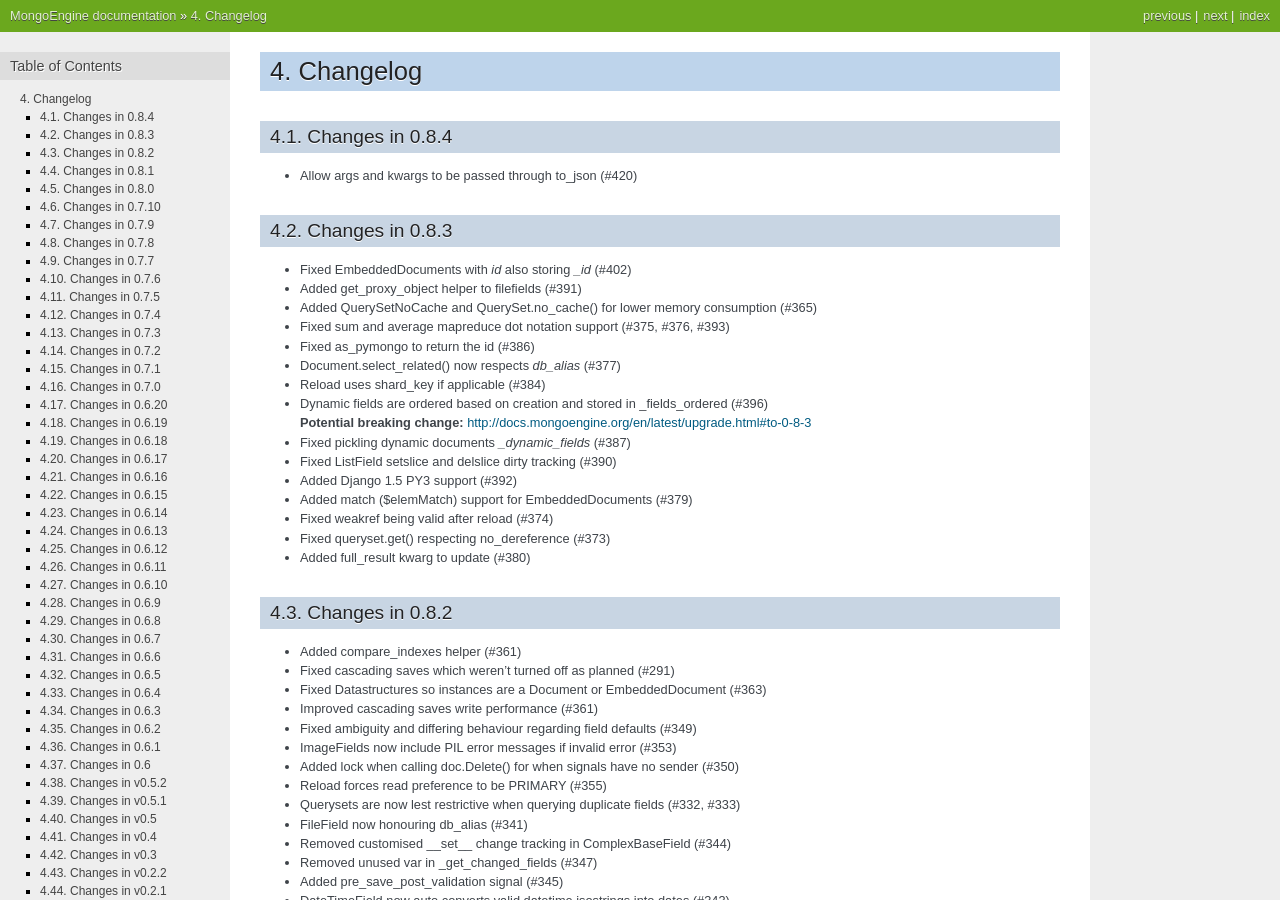
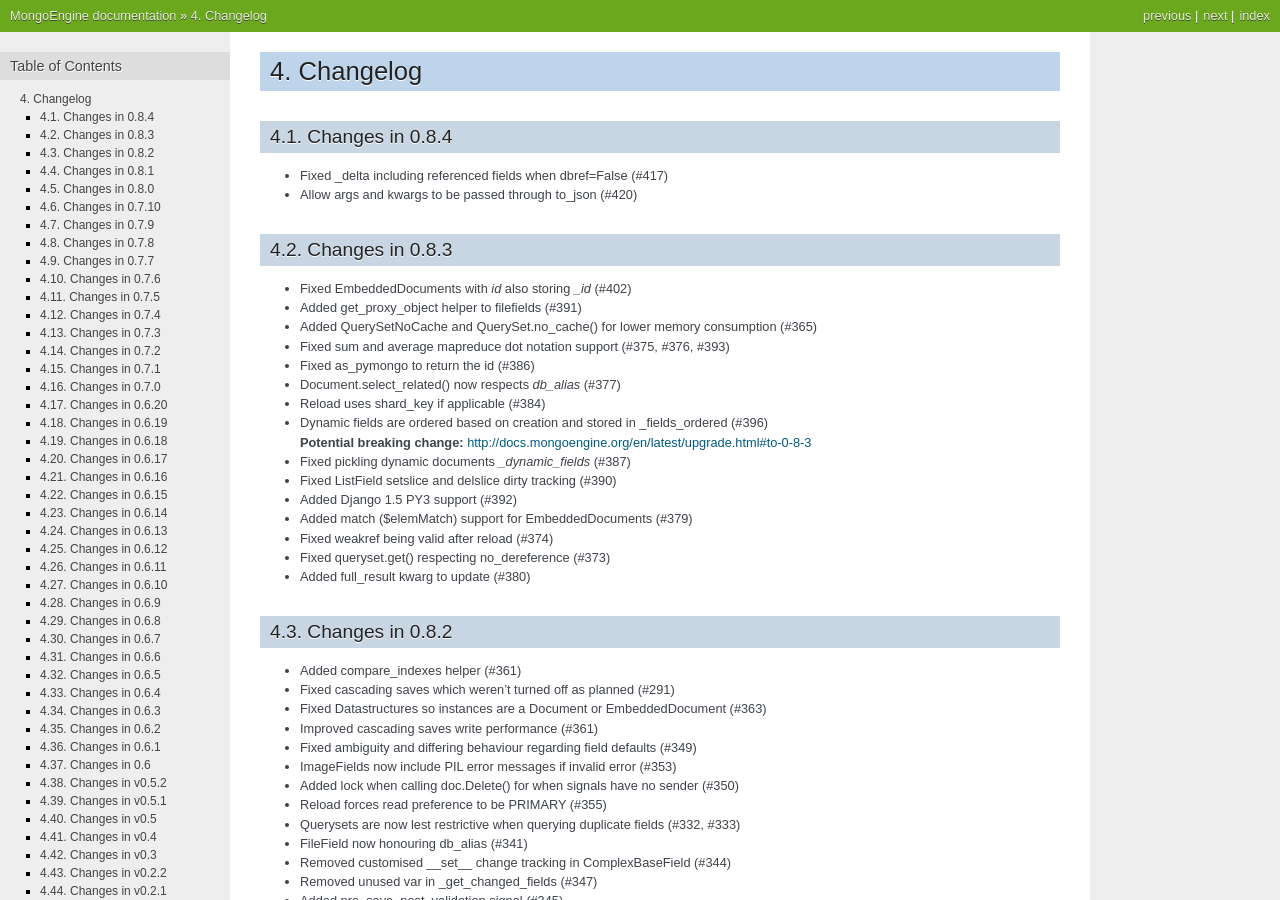
Before and after one commit to MongoEngine/mongoengine, a Sphinx documentation site: the page built from docs/changelog.rst, in a window 1280 px wide and 900 px high. Built offline with Sphinx 7.4.7, drawn with Linux system fonts in a browser that asks for light colours; the version number could not be read and is left out.

Commit message:
Updating changelog and authors #417

```diff
--- a/docs/changelog.rst
+++ b/docs/changelog.rst
@@ -4,6 +4,7 @@ Changelog
 
 Changes in 0.8.4
 ================
+- Fixed _delta including referenced fields when dbref=False (#417)
 - Allow args and kwargs to be passed through to_json (#420)
 
 Changes in 0.8.3
```
Also changed, not shown: 1 other file.
